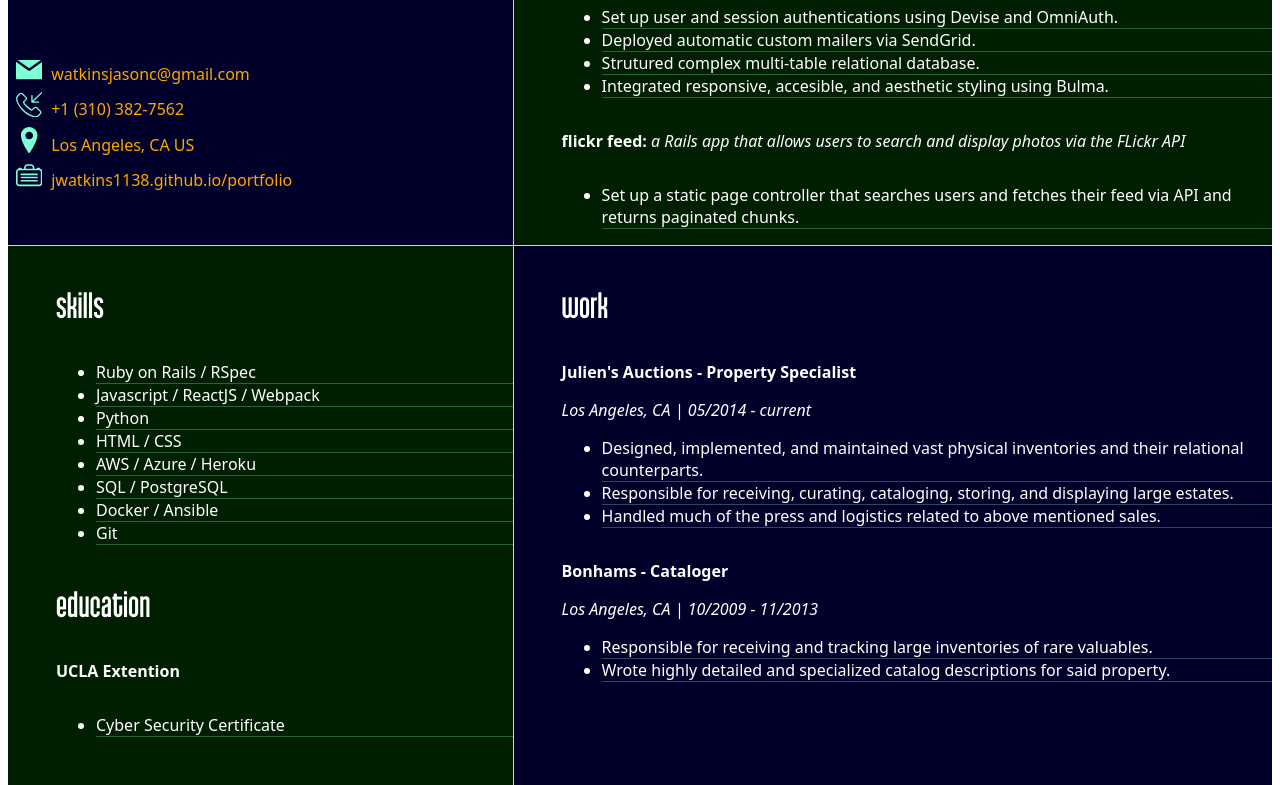
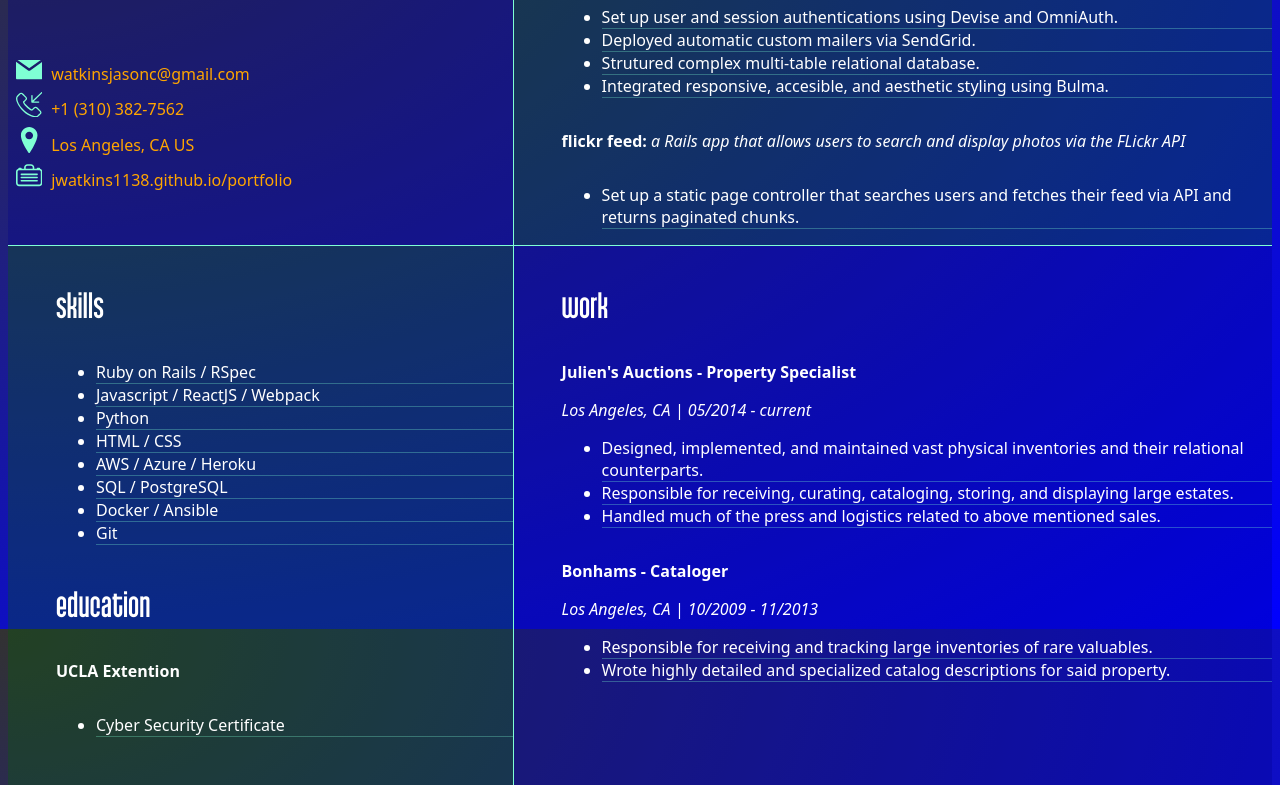
Before and after one commit to Jwatkins1138/resume, a plain HTML site: page index.html in a window 1280 px wide. Shown: the part 171-956 px from the top of the page. Drawn offline with Linux system fonts and the light colour scheme.

Commit message:
web version

```diff
--- a/style.css
+++ b/style.css
@@ -10,8 +10,7 @@ html {
   -webkit-print-color-adjust: exact;
   font-family: system-ui, -apple-system, BlinkMacSystemFont, 'Segoe UI', Roboto, Oxygen, Ubuntu, Cantarell, 'Open Sans', 'Helvetica Neue', sans-serif;
   color: white;
-  /* background: radial-gradient(at top left, rgb(50, 50, 50), blue); */
-
+  background: radial-gradient(at top left, rgb(50, 50, 50), blue);
   background-repeat: no-repeat;
   background-size: cover;
   background-attachment: fixed;
@@ -20,7 +19,7 @@ html {
  main {
   display: flex;
   justify-content: center;
-  background-color:black;
+  /* background-color:black; */
   height: 120vh;
  }
 
```
